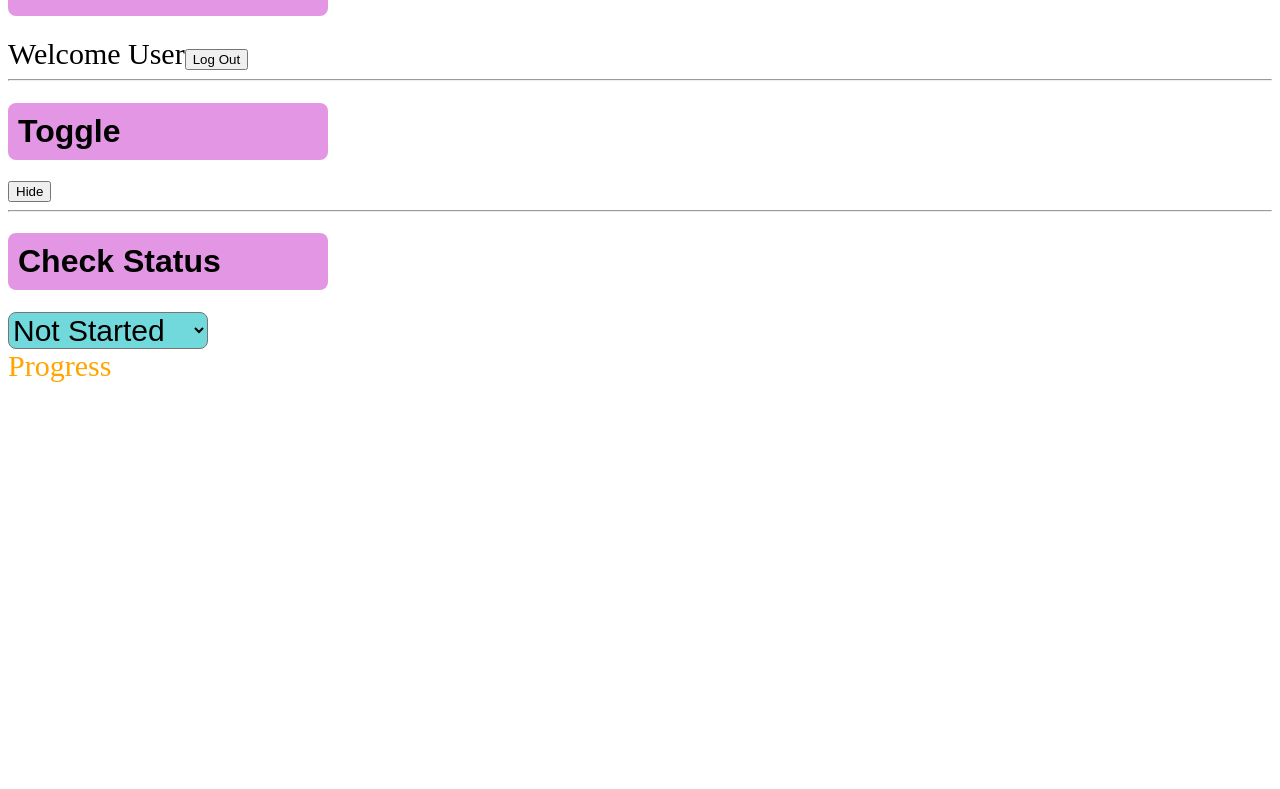
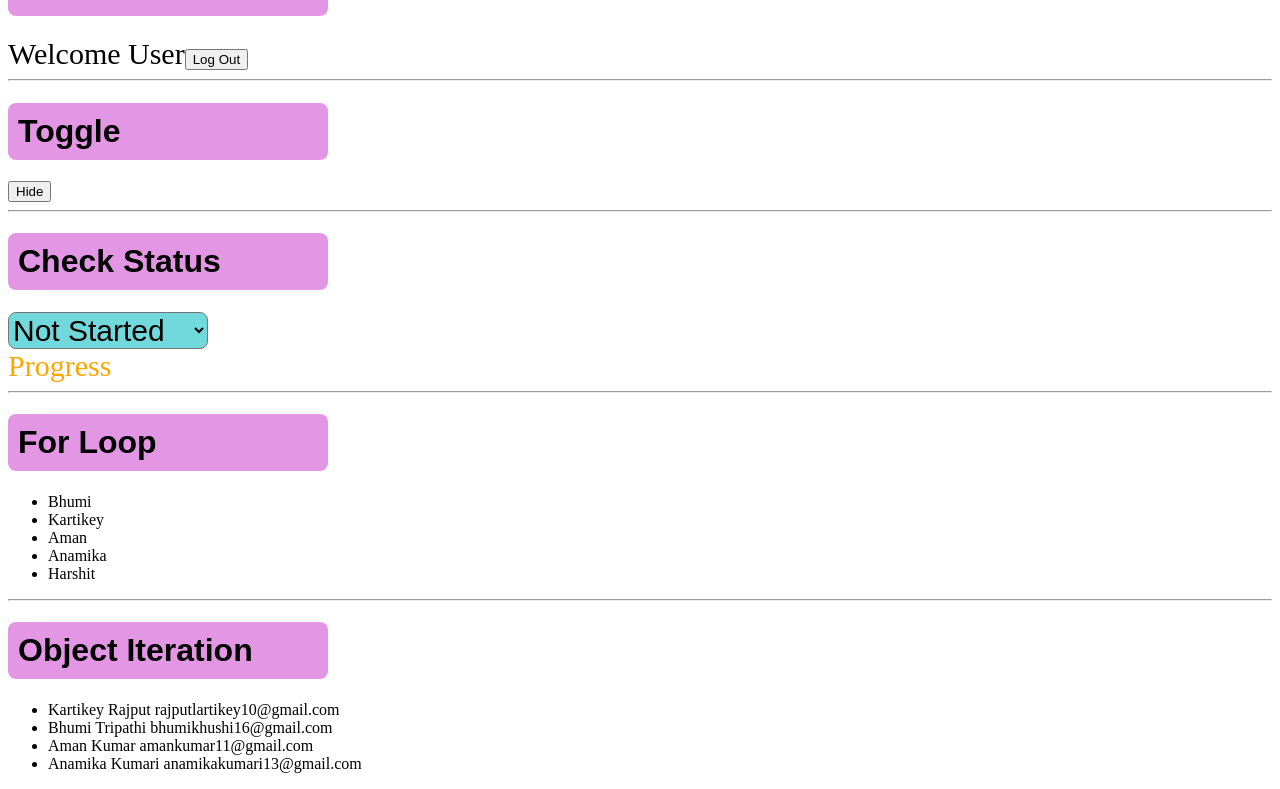
Before and after one commit to kartikeyofficial/Angular, an Angular app in the folder Signal/: page / in a window 1280 px wide. Shown: the part 1656-2445 px from the top of the page. Before the commit the page ends 2047 px from the top, so only its background shows below. Built offline with nearby package versions, Linux system fonts and the light colour scheme.

Commit message:
Object For Loop Iteration

```diff
--- a/Signal/src/app/control-flow-statemets/control-flow-statemets.html
+++ b/Signal/src/app/control-flow-statemets/control-flow-statemets.html
@@ -43,3 +43,24 @@
 @else if(status()=='error'){
   <span style="color: rgb(231, 51, 51);">Error</span>
 }
+
+
+<hr>
+<h1>For Loop</h1>
+<div>
+  <ul>
+    @for(user of users(); track user){
+      <li>{{user}}</li>
+    }
+  </ul>
+</div>
+<hr>
+<div>
+<h1>Object Iteration</h1>
+<ul>
+  @for(user of usersDetail(); track user){
+    <li>{{user.name+" "+user.surname+" "+user.email+" "}}</li>
+  }
+</ul>
+
+</div>
--- a/Signal/src/app/control-flow-statemets/control-flow-statemets.ts
+++ b/Signal/src/app/control-flow-statemets/control-flow-statemets.ts
@@ -21,4 +21,13 @@ export class ControlFlowStatemets {
     let target = event.target as HTMLSelectElement;
     this.status.set(target.value)
   }
+
+  users=signal(["Bhumi","Kartikey","Aman","Anamika","Harshit"])
+
+  usersDetail = signal([
+    {id:1,name:"Kartikey", surname:"Rajput",email:"rajputlartikey10@gmail.com"},
+    {id:2,name:"Bhumi", surname:"Tripathi",email:"bhumikhushi16@gmail.com"},
+    {id:3,name:"Aman", surname:"Kumar",email:"amankumar11@gmail.com"},
+    {id:4,name:"Anamika", surname:"Kumari",email:"anamikakumari13@gmail.com"},
+  ])
 }
```
